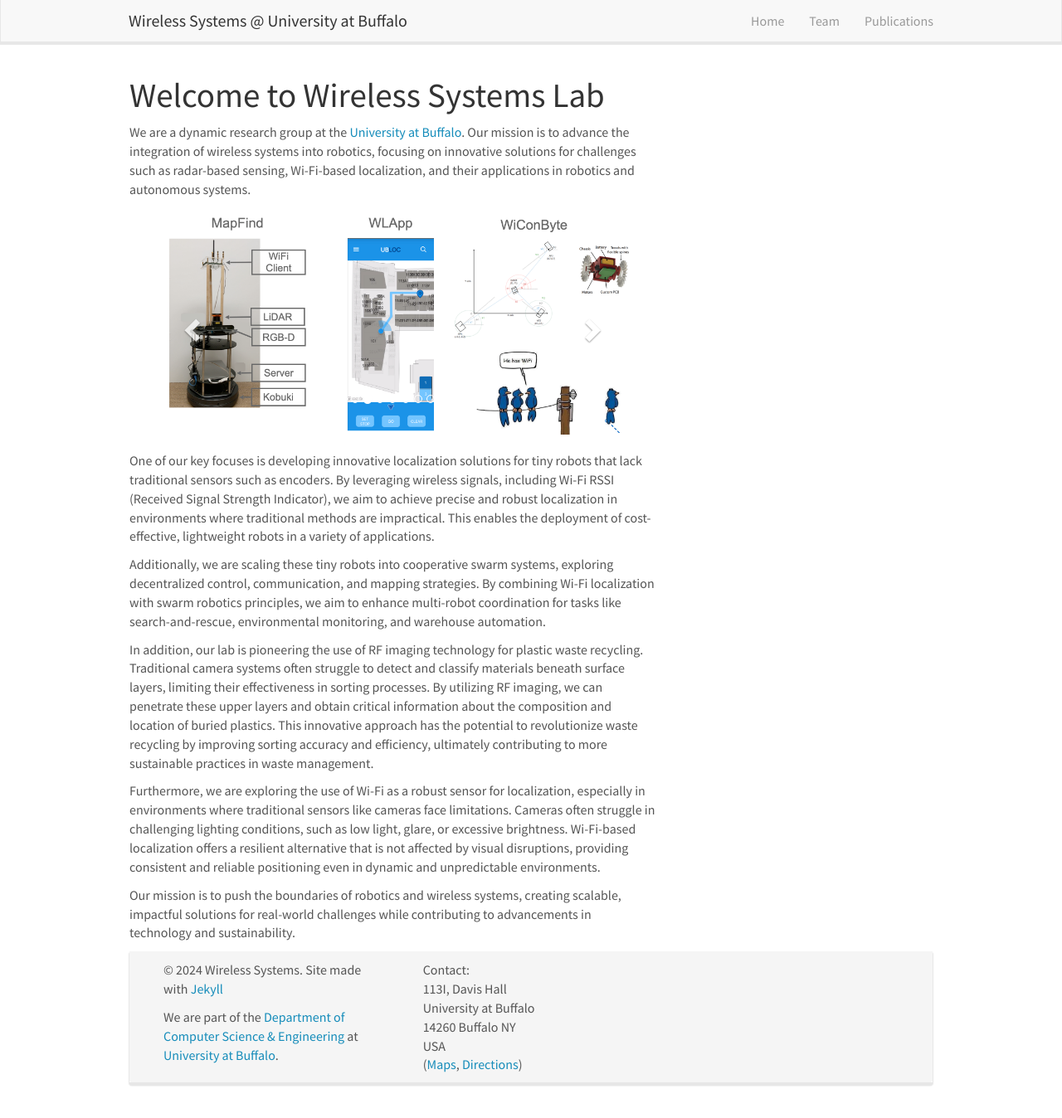
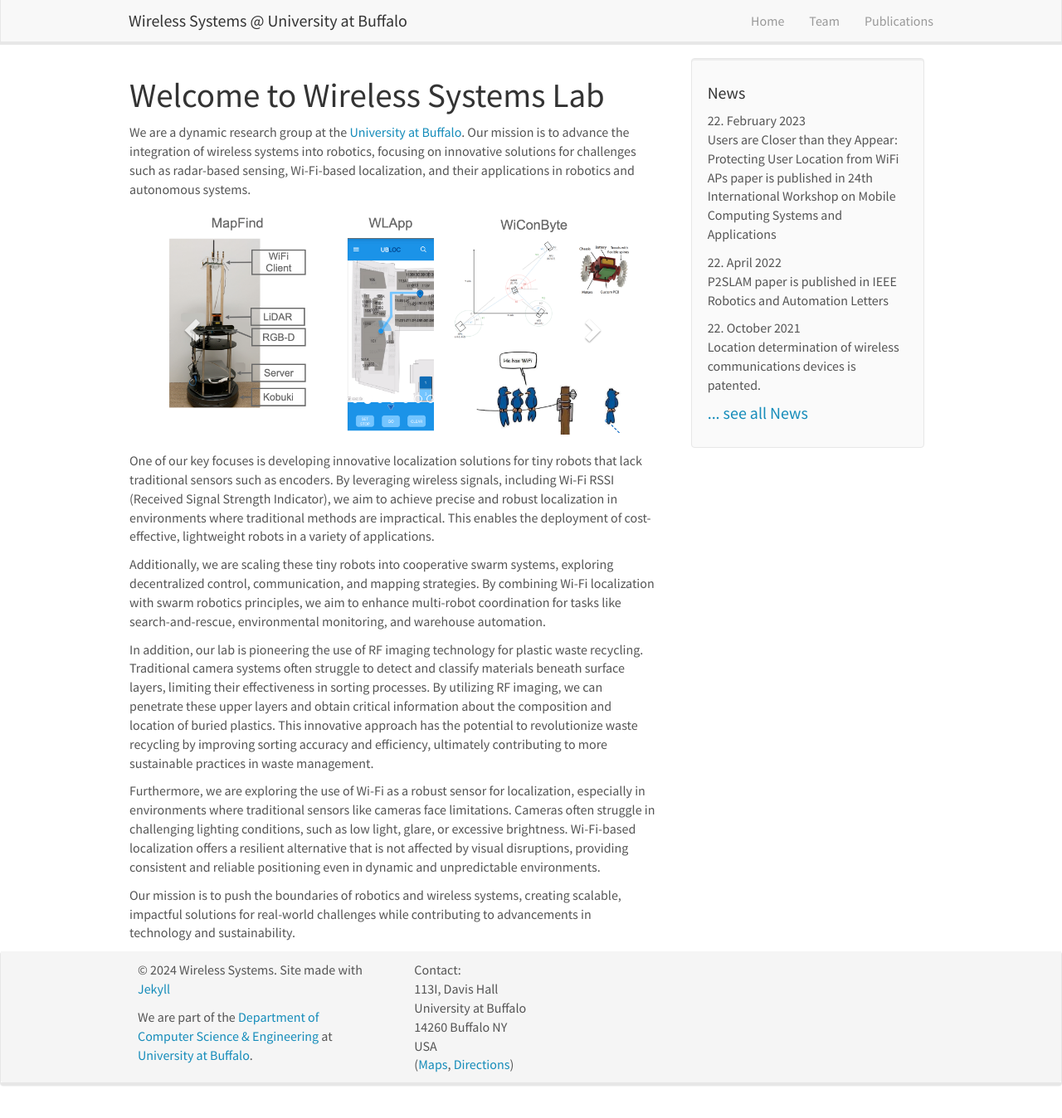
Before and after one commit to WIRES-UB/wires-ub.github.io, a Jekyll site: the page built from _pages/home.md, in a window 1280 px wide and 1354 px high. Shown: the top 1348 px of the window at 83% size. Built offline with Jekyll 4.4.1, drawn with Linux system fonts in a browser that asks for light colours; nearby versions of some CDN libraries.

Commit message:
updated news

```diff
--- a/_data/news.yml
+++ b/_data/news.yml
@@ -1,3 +1,12 @@
+- date: 22. February 2023
+  headline: "Users are Closer than they Appear: Protecting User Location from WiFi APs paper is published in 24th International Workshop on Mobile Computing Systems and Applications"
+
+- date: 22. April 2022
+  headline: "P2SLAM paper is published in IEEE Robotics and Automation Letters"
+
+- date: 22. October 2021
+  headline: "Location determination of wireless communications devices is patented."
+
 # - date: 5. September 2019
 #   headline: "The noise doubling paper is published in <a href='https://journals.aps.org/prb/abstract/10.1103/PhysRevB.100.104506'>Phys. Rev. B</a>!"
 
--- a/_layouts/homelay.html
+++ b/_layouts/homelay.html
@@ -6,7 +6,7 @@
         <h1>Welcome to Wireless Systems Lab</h1>
 
 	{{ content }}
-  <!-- </div>
+  </div>
   <div id="newsid" class="col-sm-4" >
 	{% include news.html %}
-  </div> -->
+  </div>
```
